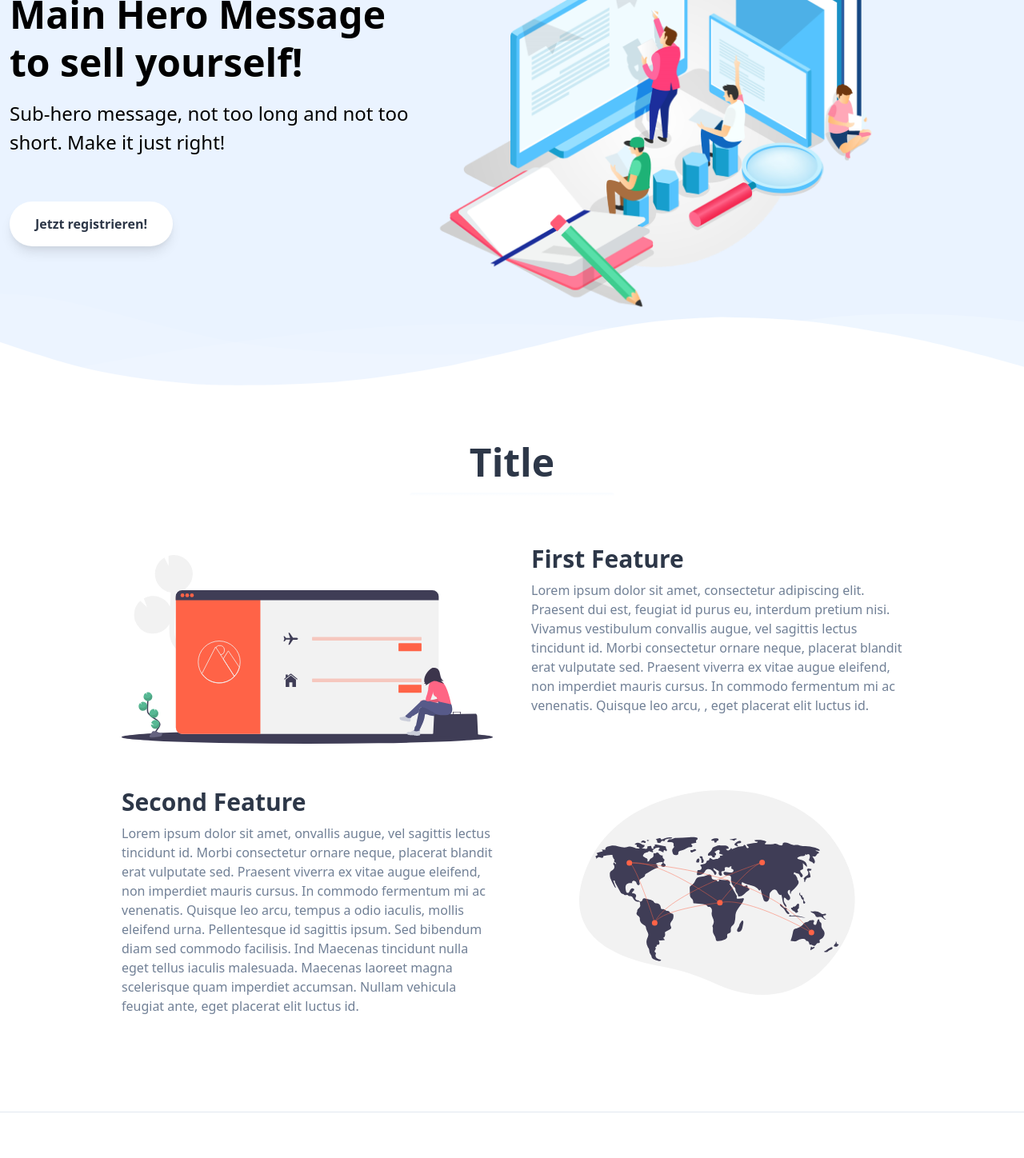
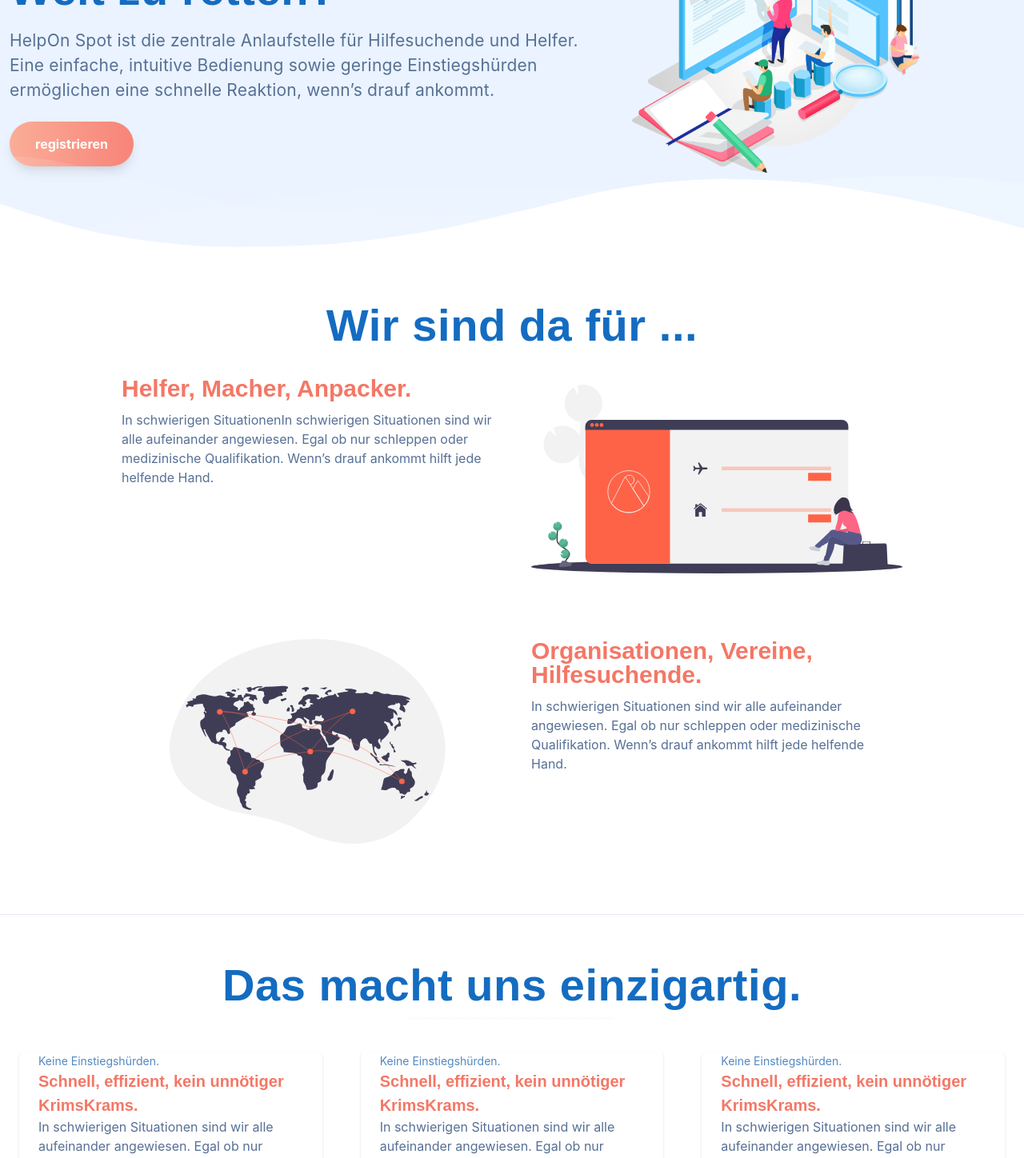
Before and after one commit to Helfer-Portal/helponspot-client, a React (Create React App) app: page / in a window 1280 px wide. Shown: the part 240-1688 px from the top of the page at 80% size. Built offline with nearby package versions, Linux system fonts and the light colour scheme.

Commit message:
Styled mainly fonts and Colors
also position of fonts

```diff
--- a/src/features/landing-page/components/Usps.js
+++ b/src/features/landing-page/components/Usps.js
@@ -1,27 +1,28 @@
 import React from "react";
+import ButtonBlue from "../../../components/ButtonBlue";
 // import "../../App.css";
 
-const sectionTitle = "Unique Selling Points";
+const sectionTitle = "Das macht uns einzigartig.";
 
 const data = [
   {
-    title: "Test",
-    subTitle: "gibt es dafür kein Framework?",
+    title: "Schnell, effizient, kein unnötiger KrimsKrams.",
+    subTitle: "Keine Einstiegshürden.",
     paragraph:
-      "langer Text a;sdlkfj;alsdkfj;lasdkjf;laskdjf;alskdjfasjdfasdfwuiedfhqwiuyerfiuqhrwgiauwehrfiuwehigofuqwhreiuhgqiuehtiuqwe"
+      "In schwierigen Situationen sind wir alle aufeinander angewiesen. Egal ob nur schleppen oder medizinische Qualifikation. "
   },
   {
-    title: "Test",
-    subTitle: "gibt es dafür kein Framework?",
+    title: "Schnell, effizient, kein unnötiger KrimsKrams.",
+    subTitle: "Keine Einstiegshürden.",
     paragraph:
-      "langer Text a;sdlkfj;alsdkfj;lasdkjf;laskdjf;alskdjfasjdfasdfwuiedfhqwiuyerfiuqhrwgiauwehrfiuwehigofuqwhreiuhgqiuehtiuqwe"
+      "In schwierigen Situationen sind wir alle aufeinander angewiesen. Egal ob nur schleppen oder medizinische Qualifikation. "
   },
   {
-    title: "Test",
-    subTitle: "gibt es dafür kein Framework?",
+    title: "Schnell, effizient, kein unnötiger KrimsKrams.",
+    subTitle: "Keine Einstiegshürden.",
     paragraph:
-      "langer Text a;sdlkfj;alsdkfj;lasdkjf;laskdjf;alskdjfasjdfasdfwuiedfhqwiuyerfiuqhrwgiauwehrfiuwehigofuqwhreiuhgqiuehtiuqwe"
-  }
+      "In schwierigen Situationen sind wir alle aufeinander angewiesen. Egal ob nur schleppen oder medizinische Qualifikation. "
+  },
 ];
 
 /** returns the unique selling point component */
@@ -39,23 +40,23 @@ export default function Usps() {
             href="#"
             className="flex flex-wrap no-underline hover:no-underline"
           >
-            <p className="w-full text-gray-600 text-xs md:text-sm px-6">
+            <p className="w-full text-figmaSubHead font-inter text-xs md:text-sm px-6">
               {subTitle}
             </p>
-            <div className="w-full font-bold text-xl text-gray-800 px-6">
+            <div className="w-full text-figmaSectionHead font-dm-sans font-bold text-xl px-6">
               {title}
             </div>
-            <p className="text-gray-800 text-base px-6 mb-5">{paragraph}</p>
+            <p className="text-figmaParagraph font-inter text-base px-6 mb-5">{paragraph}</p>
           </a>
         </div>
         <div className="flex-none mt-auto bg-white rounded-b rounded-t-none overflow-hidden shadow p-6">
           <div className="flex items-center justify-start">
-            <button
+            <ButtonBlue
               onClick={callback}
               className="mx-auto lg:mx-0 hover:underline gradient text-white font-bold rounded-full my-6 py-4 px-8 shadow-lg"
             >
-              Action
-            </button>
+              registrieren
+            </ButtonBlue>
           </div>
         </div>
       </div>
@@ -65,7 +66,7 @@ export default function Usps() {
     <div className="Usps">
       <section className="bg-white border-b py-8">
         <div className="container mx-auto flex flex-wrap pt-4 pb-12">
-          <h1 className="w-full my-2 text-5xl font-bold leading-tight text-center text-gray-800">
+          <h1 className="w-full text-figmaHead font-dm-sans-h1 my-2 text-5xl font-bold leading-tight text-center">
             {sectionTitle}
           </h1>
           <div className="w-full mb-4">
--- a/src/features/landing-page/components/call-to-action.js
+++ b/src/features/landing-page/components/call-to-action.js
@@ -1,29 +1,29 @@
 import React from "react";
-import {Link} from "react-router-dom";
+import { Link } from "react-router-dom";
+import ButtonOrange from "../../../components/ButtonOrange";
 // import "./App.css";
 
 export default function CallToAction() {
   return (
-
-
     <div class="pt-24">
       <div class="container px-3 mx-auto flex flex-wrap flex-col md:flex-row items-center">
-        <div class="flex flex-col w-full md:w-2/5 justify-center items-start text-center md:text-left">
-          <p class="uppercase tracking-loose w-full">What business are you?</p>
-          <h1 class="my-4 text-5xl font-bold leading-tight">
-            Main Hero Message to sell yourself!
+        <div class="flex flex-col w-full md:w-3/5 justify-center items-start md:text-left">
+          <h1 class="my-4 text-lg leading-tight text-figmaHead font-dm-sans-h1">
+            Bereit ein Stück weit die Welt zu retten?
           </h1>
-          <p class="leading-normal text-2xl mb-8">
-            Sub-hero message, not too long and not too short. Make it just
-            right!
+          <p class="leading-normal text-figmaParagraph font-inter-p">
+            HelpOn Spot ist die zentrale Anlaufstelle für Hilfesuchende und
+            Helfer. Eine einfache, intuitive Bedienung sowie geringe
+            Einstiegshürden ermöglichen eine schnelle Reaktion, wenn’s drauf
+            ankommt.
           </p>
 
-          <button class="mx-auto lg:mx-0 hover:underline bg-white text-gray-800 font-bold rounded-full my-6 py-4 px-8 shadow-lg">
-            <Link to="org-register">Jetzt registrieren!</Link>
-          </button>
+          <ButtonOrange>
+            <Link to="org-register">registrieren</Link>
+          </ButtonOrange>
         </div>
 
-        <div class="w-full md:w-3/5 py-6 text-center">
+        <div class="w-full md:w-2/5 py-6 text-center">
           <img
             class="w-full md:w-4/5 z-50"
             src={require("../../../assets/hero.png")}
--- a/src/features/landing-page/components/single-text-illy.js
+++ b/src/features/landing-page/components/single-text-illy.js
@@ -11,10 +11,10 @@ export default function SingleTextIlluView(props) {
       <div>
         <div class="flex flex-wrap">
           <div class="w-5/6 sm:w-1/2 p-6">
-            <h3 class="text-3xl text-gray-800 font-bold leading-none mb-3">
+            <h3 class="text-3xl text-figmaSectionHead font-dm-sans font-bold leading-none mb-3">
               {props.title}
             </h3>
-            <p class="text-gray-600 mb-8">{props.p}</p>
+            <p class="text-figmaParagraph font-inter mb-8">{props.p}</p>
           </div>
           <div class="w-full sm:w-1/2 p-6">{props.illustration}</div>
         </div>
@@ -27,10 +27,10 @@ export default function SingleTextIlluView(props) {
         <div class="w-full sm:w-1/2 p-6 mt-6">{props.illustration}</div>
         <div class="w-full sm:w-1/2 p-6 mt-6">
           <div class="align-middle">
-            <h3 class="text-3xl text-gray-800 font-bold leading-none mb-3">
+            <h3 class="text-3xl text-figmaSectionHead font-dm-sans font-bold leading-none mb-3">
               {props.title}
             </h3>
-            <p class="text-gray-600 mb-8">{props.p}</p>
+            <p class="text-figmaParagraph font-inter mb-8">{props.p}</p>
           </div>
         </div>
       </div>
--- a/src/features/landing-page/components/text-illu-view.js
+++ b/src/features/landing-page/components/text-illu-view.js
@@ -2,20 +2,22 @@ import React from "react";
 import SingleTextIlluView from "./single-text-illy";
 // import "./App.css";
 
+const sectionTitle = "Wir sind da für ...";
+
 const data = [
   {
-    title: "First Feature ",
+    title: "Helfer, Macher, Anpacker.",
     p:
-      "Lorem ipsum dolor sit amet, consectetur adipiscing elit. Praesent dui est, feugiat id purus eu, interdum pretium nisi. Vivamus vestibulum convallis augue, vel sagittis lectus tincidunt id. Morbi consectetur ornare neque, placerat blandit erat vulputate sed. Praesent viverra ex vitae augue eleifend, non imperdiet mauris cursus. In commodo fermentum mi ac venenatis. Quisque leo arcu, , eget placerat elit luctus id.",
+      "In schwierigen SituationenIn schwierigen Situationen sind wir alle aufeinander angewiesen. Egal ob nur schleppen oder medizinische Qualifikation. Wenn’s drauf ankommt hilft jede helfende Hand.",
     illustration: SVG1,
-    right: false
+    right: true,
   },
   {
-    title: "Second Feature ",
+    title: "Organisationen, Vereine, Hilfesuchende.",
     p:
-      "Lorem ipsum dolor sit amet, onvallis augue, vel sagittis lectus tincidunt id. Morbi consectetur ornare neque, placerat blandit erat vulputate sed. Praesent viverra ex vitae augue eleifend, non imperdiet mauris cursus. In commodo fermentum mi ac venenatis. Quisque leo arcu, tempus a odio iaculis, mollis eleifend urna. Pellentesque id sagittis ipsum. Sed bibendum diam sed commodo facilisis. Ind Maecenas tincidunt nulla eget tellus iaculis malesuada. Maecenas laoreet magna scelerisque quam imperdiet accumsan. Nullam vehicula feugiat ante, eget placerat elit luctus id.",
+      "In schwierigen Situationen sind wir alle aufeinander angewiesen. Egal ob nur schleppen oder medizinische Qualifikation. Wenn’s drauf ankommt hilft jede helfende Hand.",
     illustration: SVG2,
-    right: true
+    right: false
   }
 ];
 
@@ -62,12 +64,9 @@ export default function TextIlluView() {
 
       <section class="bg-white border-b py-8">
         <div class="container max-w-5xl mx-auto m-8">
-          <h1 class="w-full my-2 text-5xl font-bold leading-tight text-center text-gray-800">
-            Title
+          <h1 class="w-full my-2 text-5xl font-bold leading-tight text-center text-figmaHead font-dm-sans-h1">
+            {sectionTitle}
           </h1>
-          <div class="w-full mb-4">
-            <div class="h-1 mx-auto gradient w-64 opacity-25 my-0 py-0 rounded-t"></div>
-          </div>
 
           {data.map(el => {
             return (
--- a/src/features/menu/components/MenuLink.jsx
+++ b/src/features/menu/components/MenuLink.jsx
@@ -1,6 +1,6 @@
 import React from "react";
 import { NavLink } from "react-router-dom";
-import Button from "../../../components/Button"
+import ButtonOrange from "../../../components/ButtonOrange"
 
 // export interface Props {
 //     to: string,
--- a/src/features/org-register/register2.jsx
+++ b/src/features/org-register/register2.jsx
@@ -1,5 +1,5 @@
 import React from "react";
-import Button from "../../components/Button";
+import ButtonOrange from "../../components/ButtonOrange";
 import QuestionWithLabel from "../../components/QuestionWithLabel";
 import InputWithLabel from "../../components/InputWithLabel";
 import "./index.css";
@@ -15,7 +15,7 @@ export default function OrgRegister2() {
 
             <QuestionWithLabel question="Wo befindet ihr euch" label="Schritt 2 von 3"/>
             <InputWithLabel fname="orglocation" label="Standort"/>
-            <Button children="Weiter" />
+            <ButtonOrange children="Weiter" />
         </div>
         </div>
     );
```
